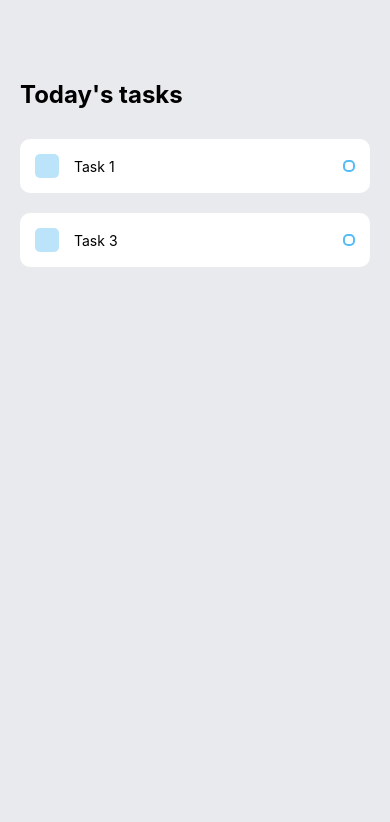
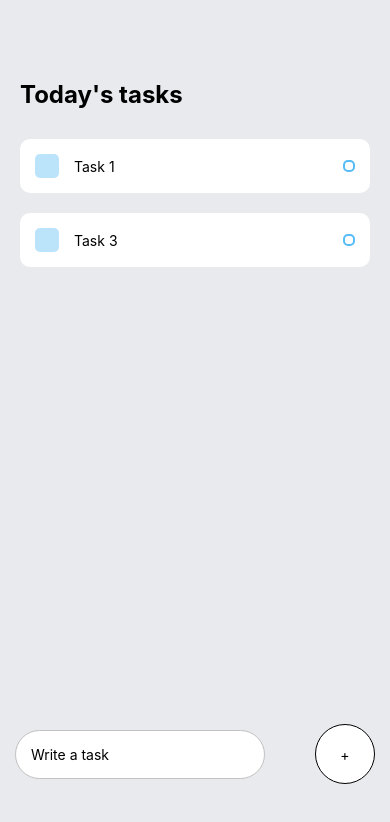
Before and after one commit to Elenmith/todo-react-native-app, a React Native app: screen / in a window 390 px wide. Shown: the top 822 px of the page. Built offline with nearby package versions, Linux system fonts and the light colour scheme.

Commit message:
dodanie write a task

```diff
--- a/App.js
+++ b/App.js
@@ -1,5 +1,5 @@
 import { StatusBar } from 'expo-status-bar';
-import { StyleSheet, Text, View } from 'react-native';
+import { KeyboardAvoidingView, StyleSheet, Text, TextInput, View, Platform, TouchableOpacity} from 'react-native';
 import Task from './components/Task';
 
 export default function App() {
@@ -18,6 +18,22 @@
       </View>
 
     </View>
+
+    {/* Write a task */}
+    <KeyboardAvoidingView
+      behavior={Platform.OS === "ios" ? "padding" : "height"}
+      style={styles.writeTaskWrapper}
+    >
+
+      <TextInput style={styles.input} placeholder={'Write a task'} />
+
+      <TouchableOpacity>
+        <View style={styles.addWrapper}>
+          <Text style={styles.addText}>+</Text>
+        </View>
+      </TouchableOpacity>
+    </KeyboardAvoidingView>
+
     </View>
   );
 }
@@ -38,4 +54,35 @@
   items:{
     marginTop: 30,
   },
+  writeTaskWrapper:{
+    position: "absolute",
+    paddingHorizontal: 15,
+    bottom: 60,
+    width: '100%',
+    flexDirection: "row",
+    justifyContent: "space-between",
+    alignItems: "center"
+  },
+  input:{
+    paddingVertical: 15,
+    paddingHorizontal: 15,
+    backgroundColor: "white",
+    borderRadius: 60,
+    borderColor: '#C0C0C0',
+    borderWidth: 1,
+    width: 250,
+  },
+  addWrapper:{
+    width: 60,
+    height: 60,
+    backgroundColor: "white",
+    borderRadius: 60,
+    justifyContent: "center",
+    alignItems: "center",
+    borderColor: "C0C0C0",
+    borderWidth: 1,
+  },
+  addText:{
+
+  }
 });
```
